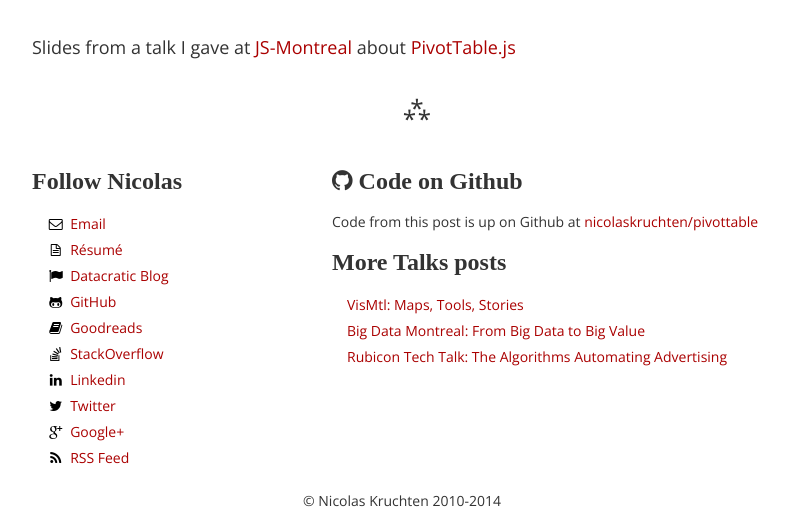
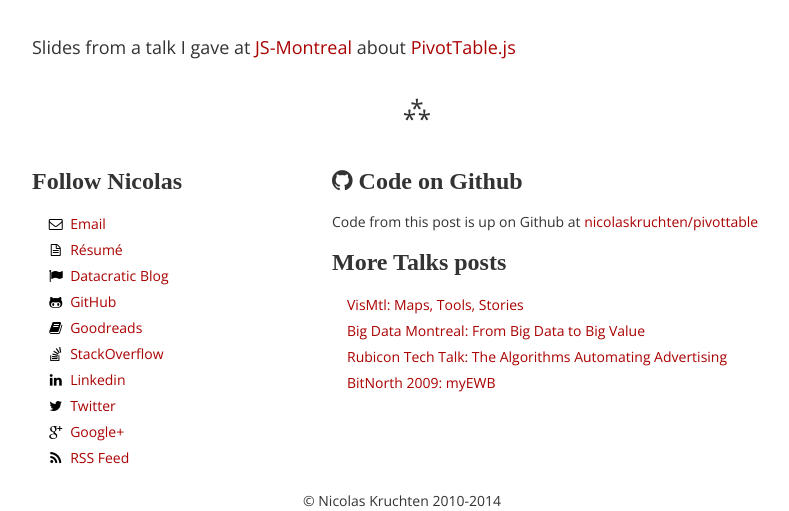
Before and after one commit to nicolaskruchten/nicolaskruchten.github.io, a Jekyll site: the page built from _posts/2013-09-10-pivottable-js-talk.html, in a window 1280 px wide. Shown: the part 550-1061 px from the top of the page, without its empty margins (223-1012 px from the left). Built offline with Jekyll 4.4.1, drawn with Linux system fonts in a browser that asks for light colours; some web fonts are replaced.

Commit message:
title change

```diff
--- a/_posts/2010-09-27-bitnorth2009.html
+++ b/_posts/2010-09-27-bitnorth2009.html
@@ -1,6 +1,6 @@
 ---
 layout : post
-title : BitNorth 2009: myEWB
+title : "BitNorth 2009: myEWB"
 image: http://nicolas.kruchten.com/content/wp-content/uploads/2010/09/myewbscreenshot.png
 relatedtag: Talks
 tags:
```
